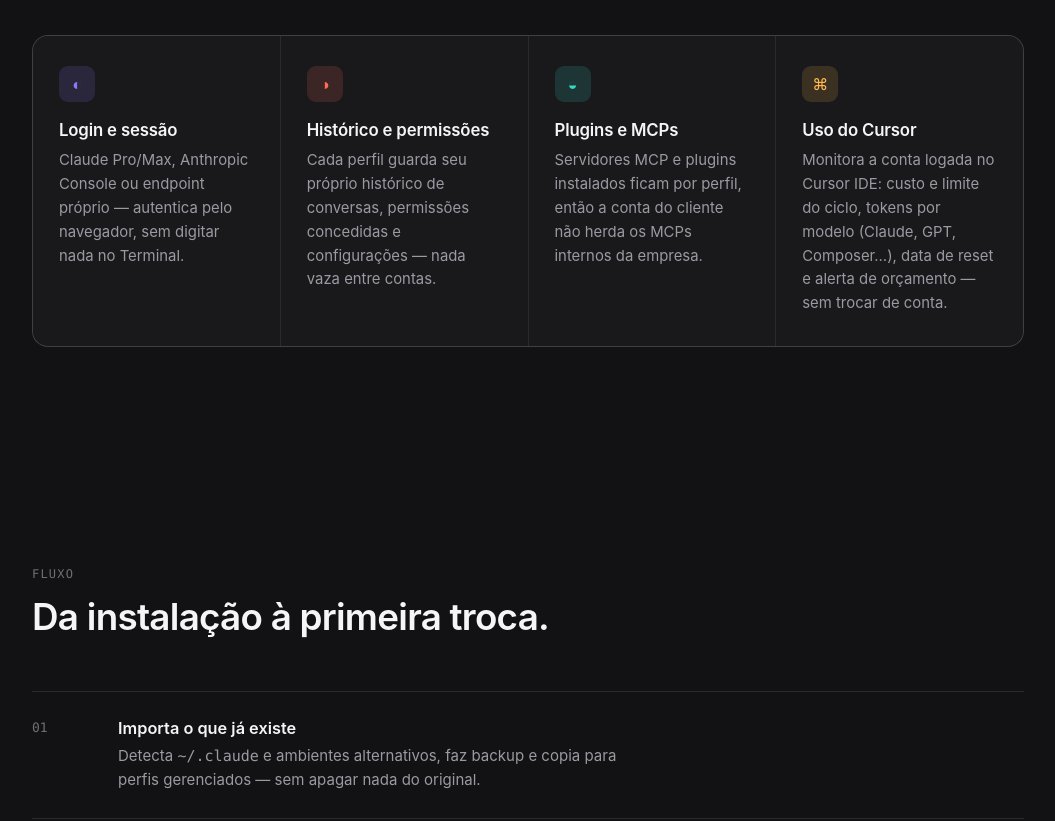
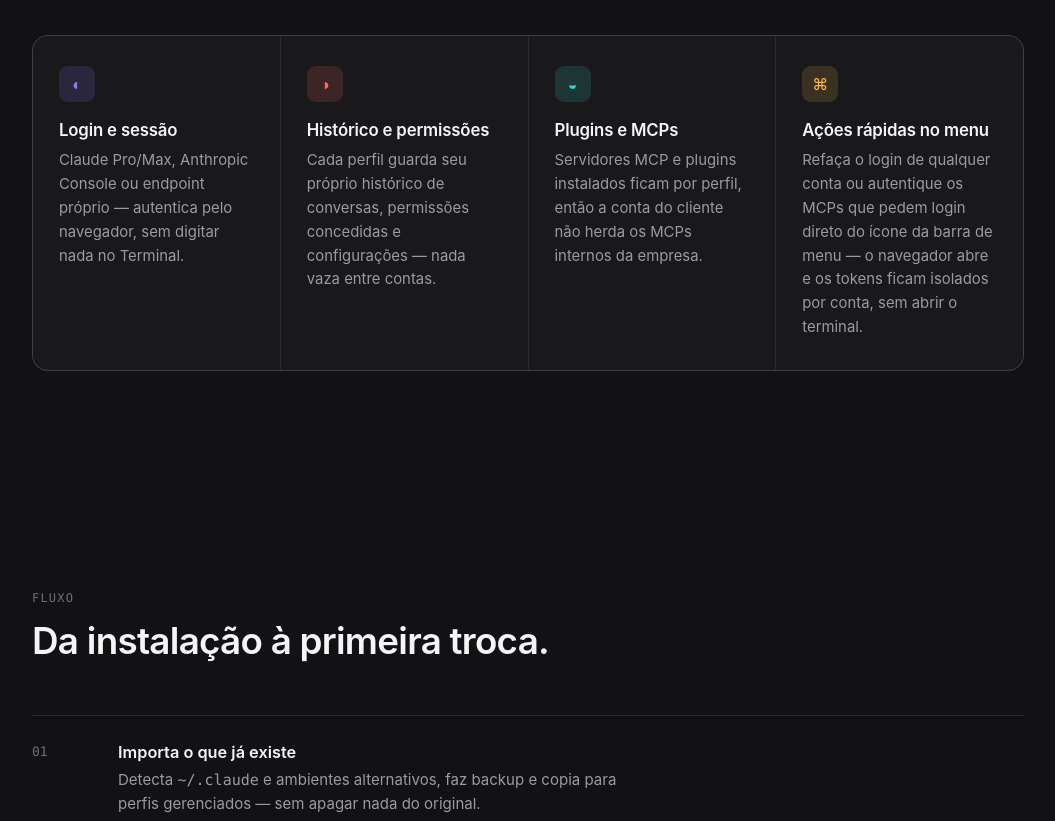
Before and after one commit to PedroPCardoso/ClaudeAccountSwitcher, a plain HTML site: page docs/index.html in a window 1280 px wide. Shown: the part 2200-3021 px from the top of the page, without its empty margins (112-1167 px from the left). Drawn offline with Linux system fonts and the light colour scheme.

Commit message:
release: 1.3.8 — menu quick actions (sign in again, authenticate MCPs), Cursor hidden

```diff
--- a/docs/index.html
+++ b/docs/index.html
@@ -462,8 +462,8 @@
       </div>
       <div class="card">
         <div class="icon" style="background:rgba(255,184,77,0.15); color:#ffb84d;">⌘</div>
-        <h3>Uso do Cursor</h3>
-        <p>Monitora a conta logada no Cursor IDE: custo e limite do ciclo, tokens por modelo (Claude, GPT, Composer…), data de reset e alerta de orçamento — sem trocar de conta.</p>
+        <h3>Ações rápidas no menu</h3>
+        <p>Refaça o login de qualquer conta ou autentique os MCPs que pedem login direto do ícone da barra de menu — o navegador abre e os tokens ficam isolados por conta, sem abrir o terminal.</p>
       </div>
     </div>
   </section>
@@ -512,7 +512,7 @@
       <p>Sem conta própria, sem nuvem, sem envio de dados. O app só lê o identificador do perfil ativo e nunca toca em tokens ou no Keychain.</p>
     </div>
     <div class="cta-row" style="justify-content:flex-start;">
-      <a class="btn primary" href="https://github.com/PedroPCardoso/ClaudeAccountSwitcher/releases/download/v1.3.7/Claude-Account-Switcher-1.3.7.dmg">Baixar 1.3.7</a>
+      <a class="btn primary" href="https://github.com/PedroPCardoso/ClaudeAccountSwitcher/releases/download/v1.3.8/Claude-Account-Switcher-1.3.8.dmg">Baixar 1.3.8</a>
       <a class="btn ghost" href="https://github.com/PedroPCardoso/ClaudeAccountSwitcher#readme">Ver instruções de build</a>
     </div>
   </section>
```
Also changed, not shown: 3 other files.
